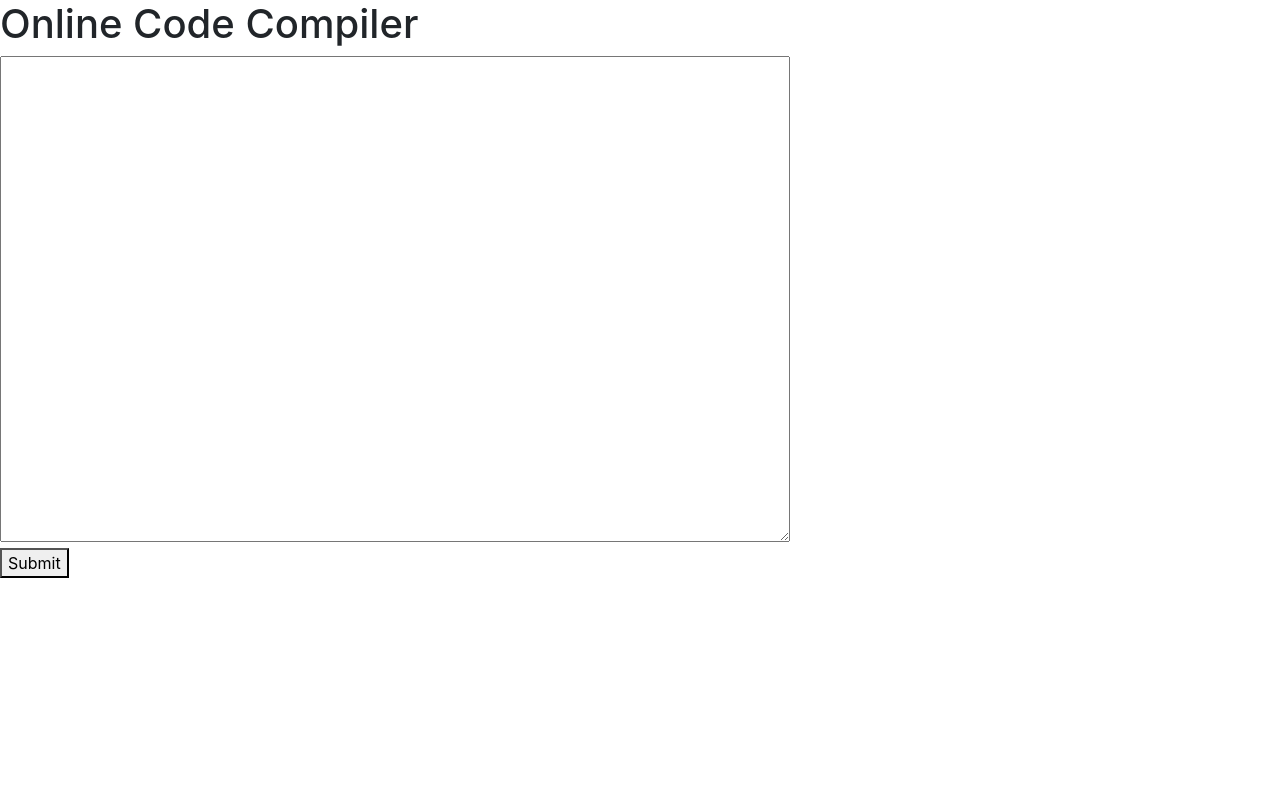
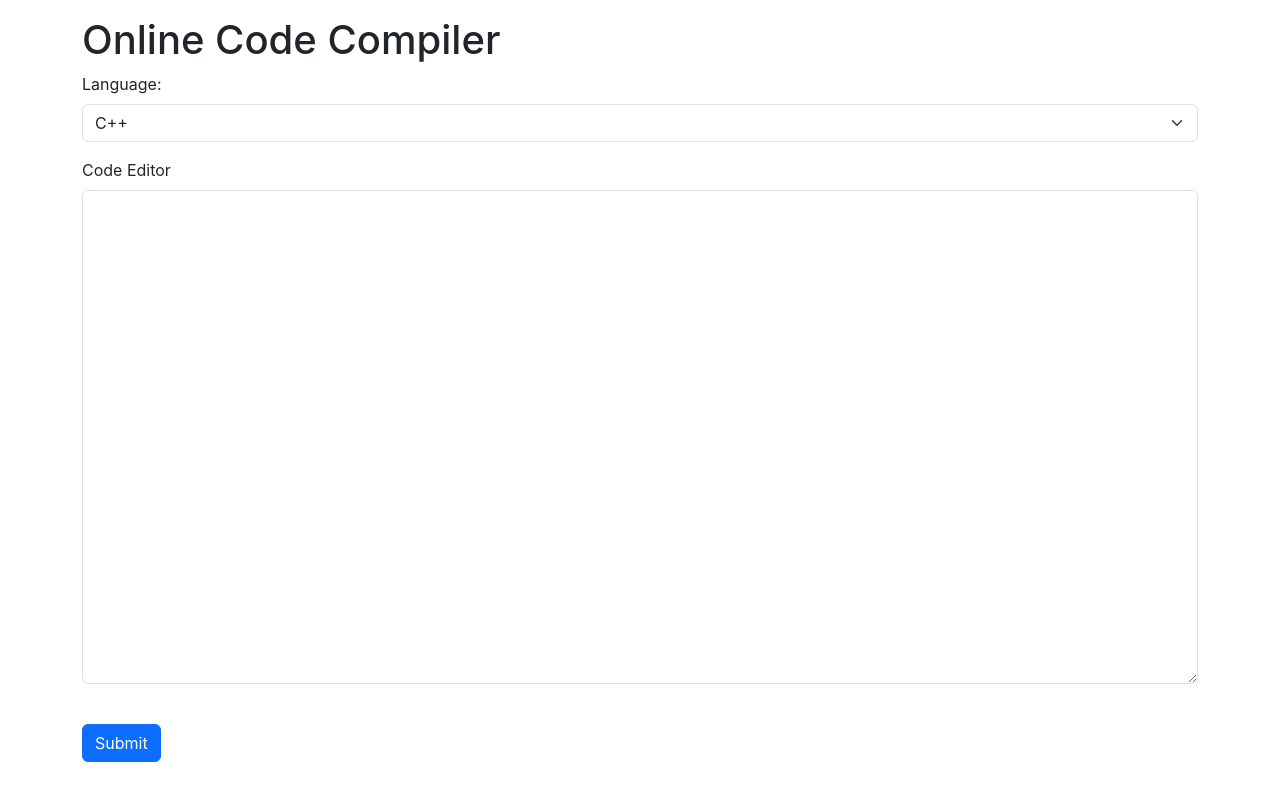
Before and after one commit to Jaihanuman64/client, a React (Create React App) app: page / in a window 1280 px wide. Built offline with nearby package versions, Linux system fonts and the light colour scheme.

Commit message:
fixing the frontend

```diff
--- a/src/App.js
+++ b/src/App.js
@@ -1,39 +1,82 @@
-import axios from 'axios';
+import axios from "axios";
 import "./App.css";
 import react, { useState } from "react";
 
 function App() {
-  const [code,setCode]=useState(" ");
-  const [output,setOutput]=useState(" ");
+  const [code, setCode] = useState(" ");
+  const [language, setLanguage] = useState("cpp ");
+  const [output, setOutput] = useState(" ");
 
-  const handleSubmit = async()=>{
+  const handleSubmit = async () => {
     const payload = {
       language: "cpp",
-      code //code: "code"
+      code, //code: "code"
     };
-    try{
-      const {data} = await axios.post("http://localhost:5000/run", payload);
+    try {
+      const { data } = await axios.post("http://localhost:5000/run", payload);
       setOutput(data.output);
       // console.log(output);
-    } catch(err){
+    } catch (err) {
       console.log(err.response);
     }
-
-  }
+  };
   return (
     <div className="App">
+      <div className="container my-3">
         <h1>Online Code Compiler</h1>
+        <div>
+          <label>Language: </label>
+          <select
+            className="form-select my-2"
+            aria-label="Default select example"
+          >
+            <option defaultValue>C++</option>
+            <option value="1">Python</option>
+            <option value="2">Java</option>
+            <option value="3">Javacript</option>
+          </select>
+          {/* <select>
+        <option>C++</option>
+        <option>Python</option>
+      </select> */}
+        </div>
+        <div className="mb-3">
+          <label
+            htmlFor="exampleFormControlTextarea1"
+            className="form-label my-2"
+          >
+            Code Editor
+          </label>
           <textarea
+            className="form-control"
+            id="exampleFormControlTextarea1"
             rows="20"
             cols="75"
-        valus={code}
+            value={code}
             onChange={(e) => {
               setCode(e.target.value);
             }}
           ></textarea>
+        </div>
+        {/* <textarea
+        rows="20"
+        cols="75"
+        value={code}
+        onChange={(e) => {
+          setCode(e.target.value);
+        }}
+      ></textarea> */}
         <br />
-      <button onClick={handleSubmit}>Submit</button>
+        <button
+          type="button"
+          className="btn btn-primary "
+          onClick={handleSubmit}
+        >
+          Submit
+        </button>
+        {/* <button onClick={handleSubmit}>Submit</button> */}
         <p>{output}</p>
+      </div>
     </div>
   );
 }
```
Lines whose indentation alone changed are shown as unchanged.
